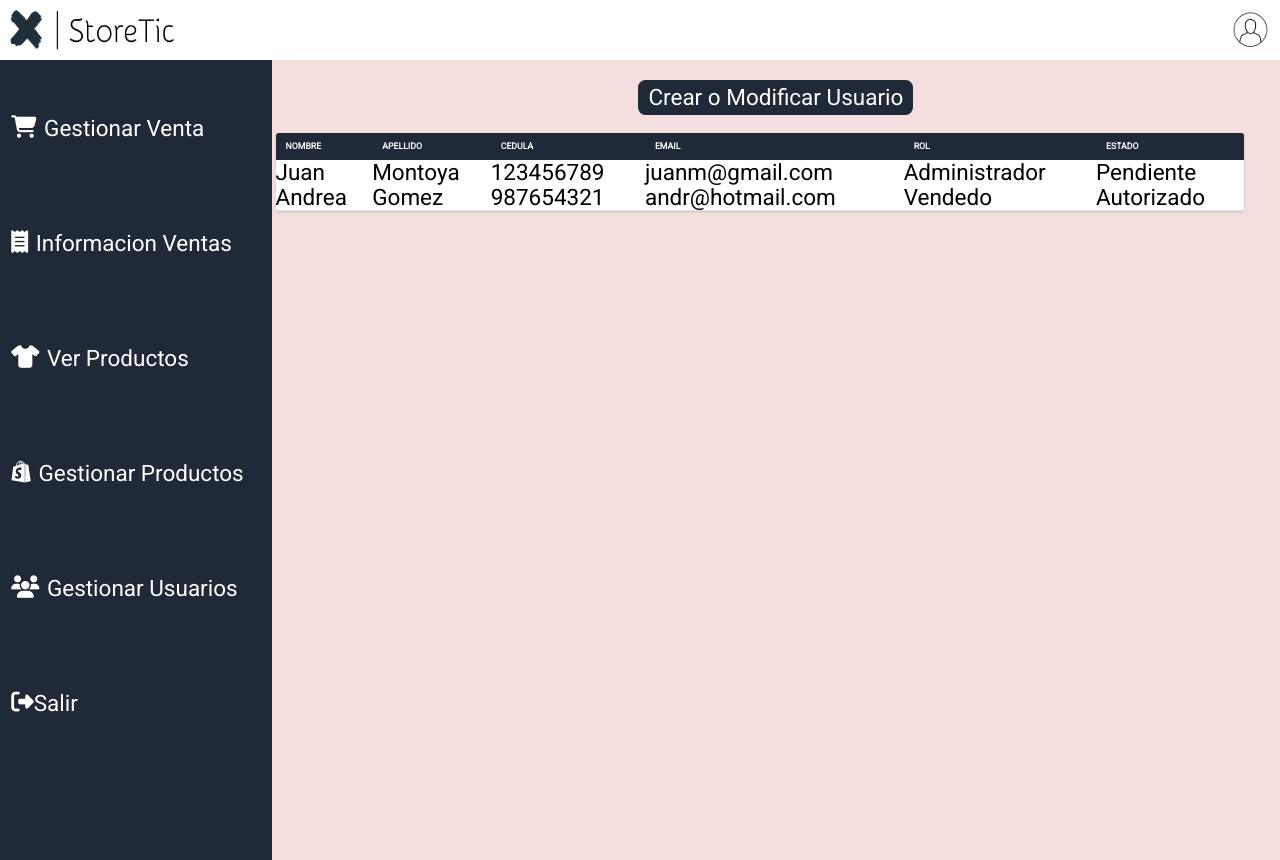
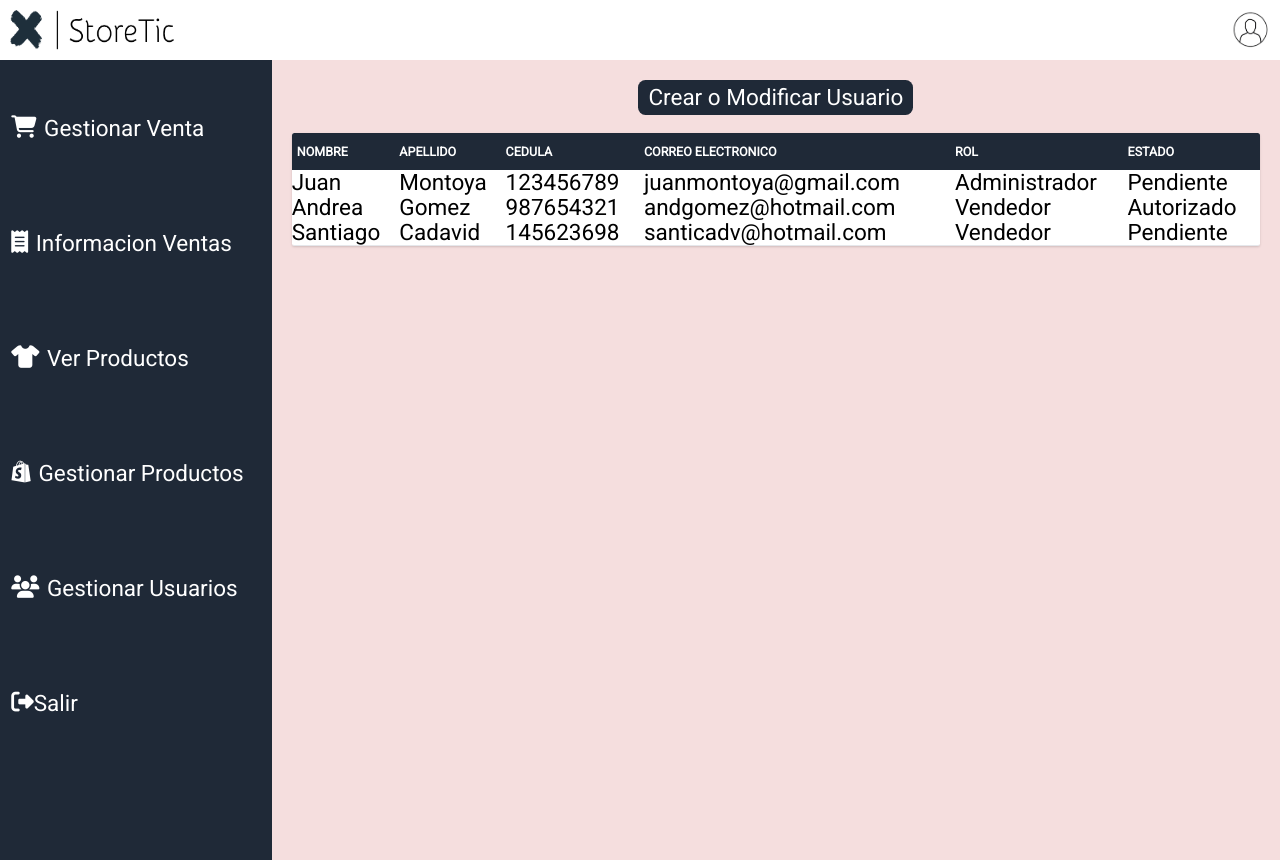
Before and after one commit to proyectoMisionTiic/Proyecto-TIC, a React (Create React App) app: page /Usuarios in a window 1280 px wide. Built offline with nearby package versions, Linux system fonts and the light colour scheme.

Commit message:
editando botones de rol y estado

```diff
--- a/src/pages/GestionUsuarios.jsx
+++ b/src/pages/GestionUsuarios.jsx
@@ -6,7 +6,7 @@ const usuariosBackend = [
     nombre: "Juan",
     apellido: "Montoya",
     cedula: "123456789",
-    email: "juanm@gmail.com",
+    email: "juanmontoya@gmail.com",
     rol: "Administrador",
     estado: "Pendiente",
   },
@@ -14,9 +14,17 @@ const usuariosBackend = [
     nombre: "Andrea",
     apellido: "Gomez",
     cedula: "987654321",
-    email: "andr@hotmail.com",
-    rol: "Vendedo",
+    email: "andgomez@hotmail.com",
+    rol: "Vendedor",
     estado: "Autorizado",
+  },
+  {
+    nombre: "Santiago",
+    apellido: "Cadavid",
+    cedula: "145623698",
+    email: "santicadv@hotmail.com",
+    rol: "Vendedor",
+    estado: "Pendiente",
   },
 ];
 
@@ -34,7 +42,7 @@ const Usuarios = () => {
     if (mostrarTabla) {
       setTextoBoton("Crear o Modificar Usuario");
     } else {
-      setTextoBoton("Mostrar Todos los usuarios");
+      setTextoBoton("Mostrar Todos los Usuarios");
     }
   }, [mostrarTabla]);
   return (
@@ -44,7 +52,7 @@ const Usuarios = () => {
           onClick={() => {
             setMostrarTabla(!mostrarTabla);
           }}
-          className="bg-gray-800 text-white px-4 py-2 rounded-xl "
+          className="bg-gray-800 text-white px-4 py-2 rounded-xl text-4xl"
         >
           {textoBoton}
         </button>
@@ -66,28 +74,28 @@ const TablaUsuarios = ({ listaUsuarios }) => {
     );
   }, [listaUsuarios]);
   return (
-    <div className="flex ml-7 mt-7 w-full mr-20">
+    <div className="table-fixed flex ml-20 mt-7 w-full mr-20">
       <div class="md:px-32 w-full">
         <div class="shadow overflow-hidden rounded border-b border-gray-200">
           <table class="min-w-full bg-white">
             <thead class="bg-gray-800 text-white">
               <tr>
-                <th class="w-2 text-left py-3 px-4 uppercase font-semibold text-sm">
+                <th class="text-xl w-2 py-4 px-2 text-left uppercase font-semibold">
                   Nombre
                 </th>
-                <th class="w-2 text-left  py-3 px-4 uppercase font-semibold text-sm">
+                <th class="text-xl w-2 py-4 text-left uppercase font-semibold">
                   Apellido
                 </th>
-                <th class="w-2 text-left py-3 px-4 uppercase font-semibold text-sm">
+                <th class="text-xl w-2 py-4 text-left uppercase font-semibold">
                   Cedula
                 </th>
-                <th class="w-2 text-left py-3 px-4 uppercase font-semibold text-sm">
-                  Email
+                <th class="text-xl w-2 py-4 text-left uppercase font-semibold">
+                  Correo electronico
                 </th>
-                <th class="w-2 text-left py-3 px-4 uppercase font-semibold text-sm">
+                <th class="text-xl w-2 py-4 text-left uppercase font-semibold">
                   Rol
                 </th>
-                <th class="w-2 text-left py-3 px-4 uppercase font-semibold text-sm">
+                <th class="text-xl w-2 py-4 text-left uppercase font-semibold">
                   Estado
                 </th>
               </tr>
@@ -116,7 +124,7 @@ const TablaUsuarios = ({ listaUsuarios }) => {
 const FormularioCreacionUsuarios = () => {
   return (
     <body className="flex">
-      <div className="container ml-7 mt-7 max-h-full w-1/2 object-center">
+      <div className="container centrado mt-7 max-h-full  w-1/2 ">
         {/* Inicio Seccion de input del usuario */}
         <div className="titulo">Registro de Usuarios</div>
         <form action="#">
@@ -138,12 +146,21 @@ const FormularioCreacionUsuarios = () => {
 
             <div className="input-box">
               <span className="detalles">Email</span>
-              <input type="text" placeholder="Ingrese el email " required />
+              <input type="email" placeholder="Ingrese el email " required />
             </div>
 
             <div className="input-box">
               <span className="detalles">Rol</span>
-              <select className="border-2 ">
+              <select
+                className="border-2"
+                name="brand"
+                required
+                defaultValue={0}
+              >
+                <option disabled value={0}>
+                  Seleccione un rol
+                </option>
+
                 <option value="rol"> Administrador </option>
                 <option value="rol"> Vendedor </option>
               </select>
@@ -151,7 +168,16 @@ const FormularioCreacionUsuarios = () => {
 
             <div className="input-box">
               <span className="detalles">Estado</span>
-              <select className="border-2">
+              <select
+                className="border-2"
+                name="brand"
+                required
+                defaultValue={0}
+              >
+                <option disabled value={0}>
+                  Seleccione un estado
+                </option>
+
                 <option value="autorizado"> Autorizado </option>
                 <option value="pendiente"> Pendiente </option>
                 <option value="no autorizado"> No Autorizado </option>
```
